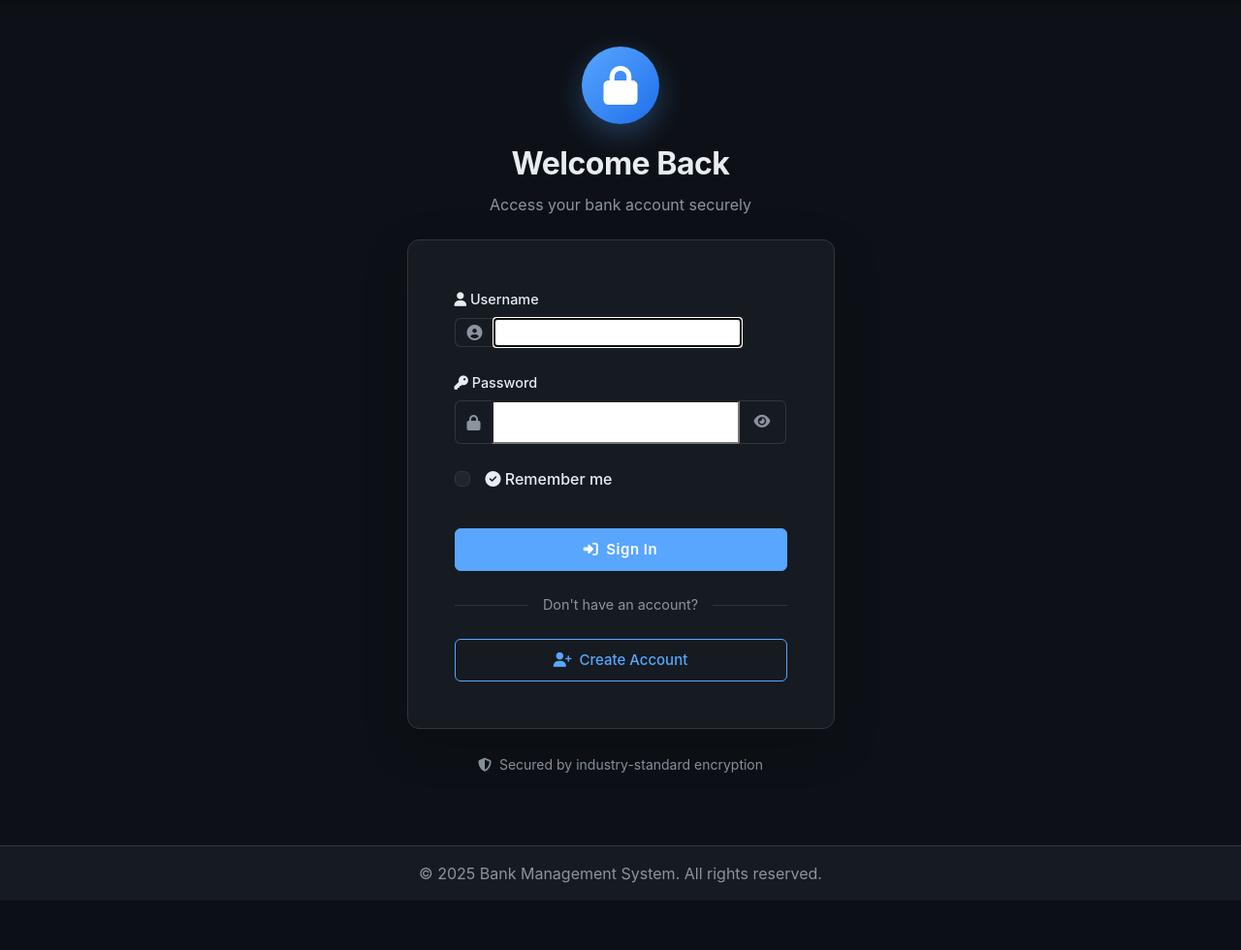
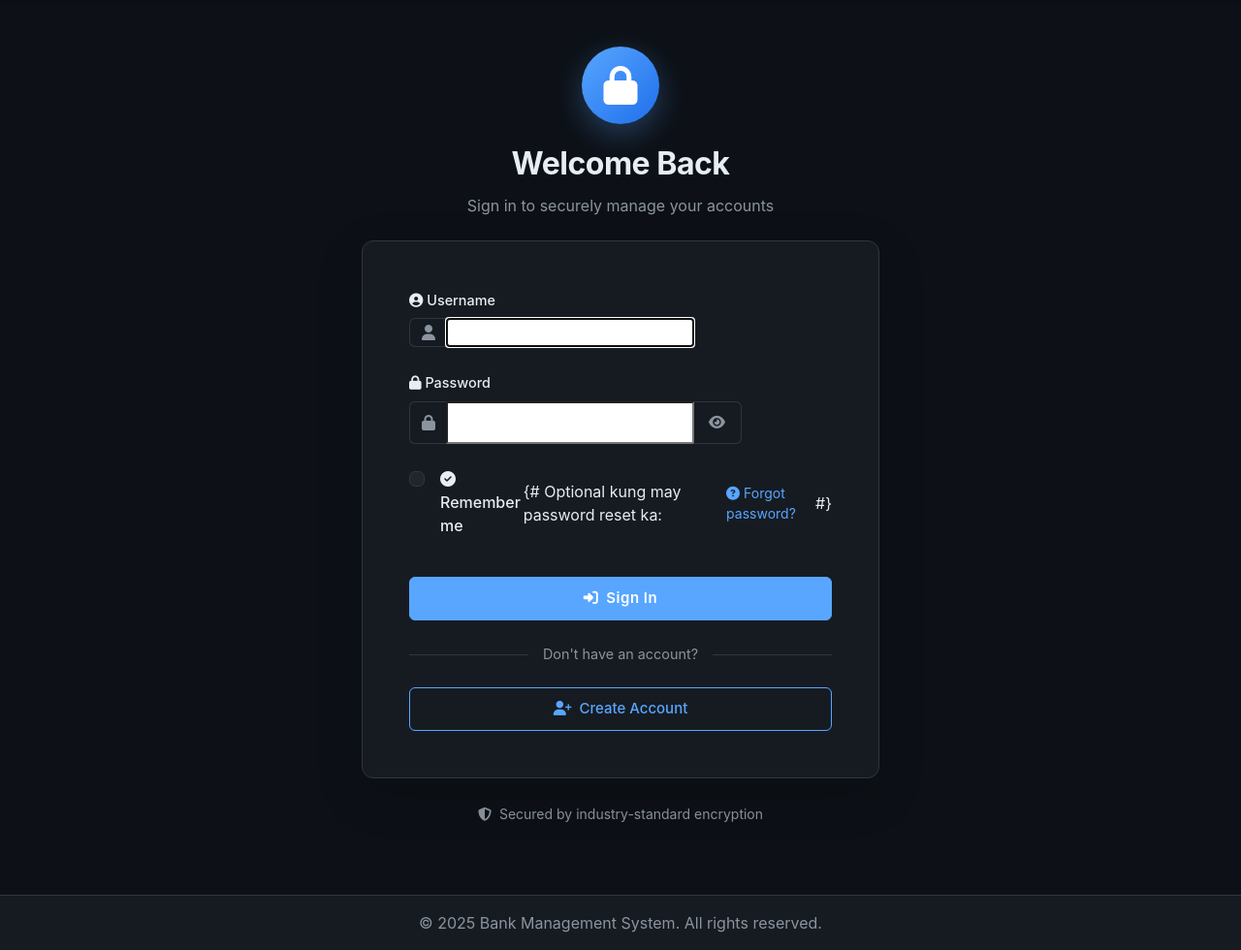
Before and after one commit to property360-2/simple-bank-management-system-django, a Django app: page /login/ in a window 1280 px wide. Shown: the part 57-1037 px from the top of the page at 97% size. Before the commit the page ends 968 px from the top, so only its background shows below. Run offline with Django 5.2, Linux system fonts and the light colour scheme.

Commit message:
inayus ko yung login design

```diff
--- a/bank_system/templates/users/login.html
+++ b/bank_system/templates/users/login.html
@@ -4,17 +4,16 @@
 
 {% block content %}
 <div class="auth-container">
-
     <div class="container h-100">
-        <div class="row justify-content-center align-items-center min-vh-100">
-            <div class="col-lg-5 col-md-6 col-sm-9">
+        <div class="row justify-content-center align-items-center min-vh-100 py-4">
+            <div class="col-lg-6 col-md-8 col-sm-10">
                 <!-- Welcome Section -->
                 <div class="text-center mb-4 auth-header-section">
                     <div class="auth-logo-circle">
                         <i class="fas fa-lock"></i>
                     </div>
                     <h1 class="auth-title">Welcome Back</h1>
-                    <p class="auth-subtitle">Access your bank account securely</p>
+                    <p class="auth-subtitle">Sign in to securely manage your accounts</p>
                 </div>
 
                 <!-- Login Card -->
@@ -35,53 +34,64 @@
                             {% csrf_token %}
 
                             <!-- Username Field -->
+                            {% with form.username as field %}
                             <div class="form-group mb-4">
-                                <label for="{{ form.username.id_for_label }}" class="form-label">
-                                    <i class="fas fa-user"></i> Username
+                                <label for="{{ field.id_for_label }}" class="form-label">
+                                    <i class="fas fa-user-circle"></i> Username
                                 </label>
                                 <div class="input-group">
                                     <span class="input-group-text bg-transparent border-end-0">
-                                        <i class="fas fa-user-circle text-muted"></i>
+                                        <i class="fas fa-user text-muted"></i>
                                     </span>
-                                    {{ form.username }}
+                                    {{ field }}
                                 </div>
-                                {% if form.username.errors %}
+                                {% if field.errors %}
                                     <small class="text-danger d-block mt-2">
                                         <i class="fas fa-times-circle me-1"></i>
-                                        {{ form.username.errors|join:", " }}
+                                        {{ field.errors|join:", " }}
                                     </small>
                                 {% endif %}
                             </div>
+                            {% endwith %}
 
                             <!-- Password Field -->
+                            {% with form.password as field %}
                             <div class="form-group mb-4">
-                                <label for="{{ form.password.id_for_label }}" class="form-label">
-                                    <i class="fas fa-key"></i> Password
+                                <label for="{{ field.id_for_label }}" class="form-label">
+                                    <i class="fas fa-lock"></i> Password
                                 </label>
                                 <div class="input-group position-relative">
                                     <span class="input-group-text bg-transparent border-end-0">
                                         <i class="fas fa-lock text-muted"></i>
                                     </span>
-                                    {{ form.password }}
+                                    {{ field }}
                                     <button type="button" class="btn btn-outline-secondary border-start-0"
                                             id="togglePassword" tabindex="-1">
                                         <i class="fas fa-eye"></i>
                                     </button>
                                 </div>
-                                {% if form.password.errors %}
+                                {% if field.errors %}
                                     <small class="text-danger d-block mt-2">
                                         <i class="fas fa-times-circle me-1"></i>
-                                        {{ form.password.errors|join:", " }}
+                                        {{ field.errors|join:", " }}
                                     </small>
                                 {% endif %}
                             </div>
+                            {% endwith %}
 
-                            <!-- Remember Me -->
-                            <div class="form-check mb-4">
+                            <!-- Remember Me + (optional) Forgot Password -->
+                            <div class="d-flex justify-content-between align-items-center mb-4">
+                                <div class="form-check">
                                     <input class="form-check-input" type="checkbox" id="rememberMe" name="remember">
                                     <label class="form-check-label" for="rememberMe">
                                         <i class="fas fa-check-circle"></i> Remember me
                                     </label>
+                                </div>
+                                {# Optional kung may password reset ka:
+                                <a href="{% url 'password_reset' %}" class="small text-primary">
+                                    <i class="fas fa-question-circle me-1"></i>Forgot password?
+                                </a>
+                                #}
                             </div>
 
                             <!-- Login Button -->
@@ -139,10 +149,14 @@
 </style>
 
 <script>
+    document.addEventListener('DOMContentLoaded', function () {
         // Password visibility toggle
-    document.getElementById('togglePassword').addEventListener('click', function(e) {
+        const toggleBtn = document.getElementById('togglePassword');
+        const passwordInput = document.getElementById('{{ form.password.id_for_label }}');
+
+        if (toggleBtn && passwordInput) {
+            toggleBtn.addEventListener('click', function (e) {
                 e.preventDefault();
-        const passwordInput = document.getElementById('{{ form.password.id_for_label }}');
                 const icon = this.querySelector('i');
 
                 if (passwordInput.type === 'password') {
@@ -155,9 +169,12 @@
                     icon.classList.add('fa-eye');
                 }
             });
+        }
 
         // Form submission with loading state
-    document.getElementById('loginForm').addEventListener('submit', function() {
+        const loginForm = document.getElementById('loginForm');
+        if (loginForm) {
+            loginForm.addEventListener('submit', function () {
                 const btn = document.getElementById('loginBtn');
                 const btnText = btn.querySelector('.btn-text');
                 const btnLoader = btn.querySelector('.btn-loader');
@@ -166,5 +183,7 @@
                 btnLoader.classList.remove('d-none');
                 btn.disabled = true;
             });
+        }
+    });
 </script>
 {% endblock %}
```
Lines whose indentation alone changed are shown as unchanged.
